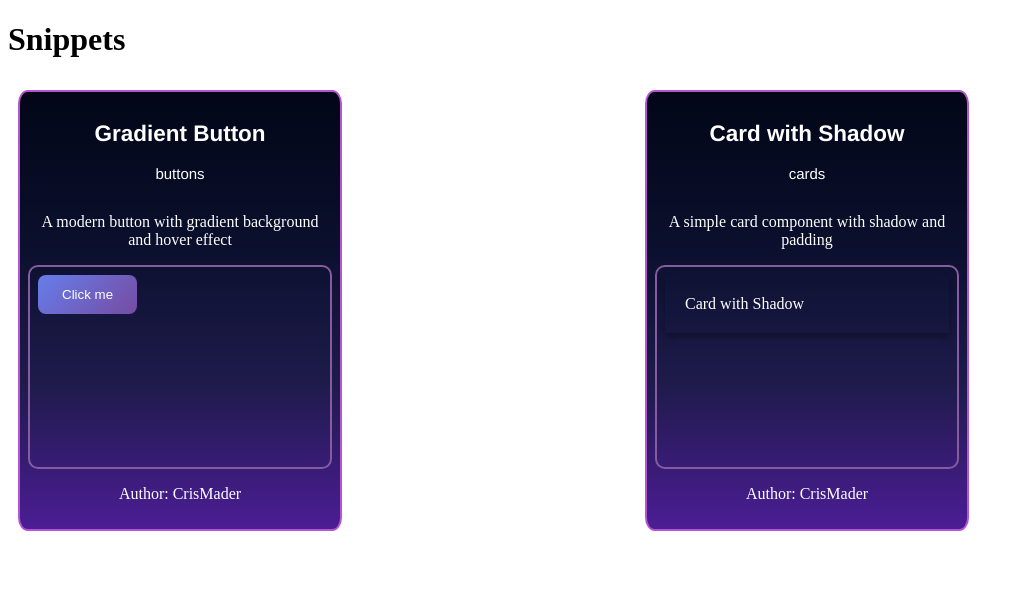
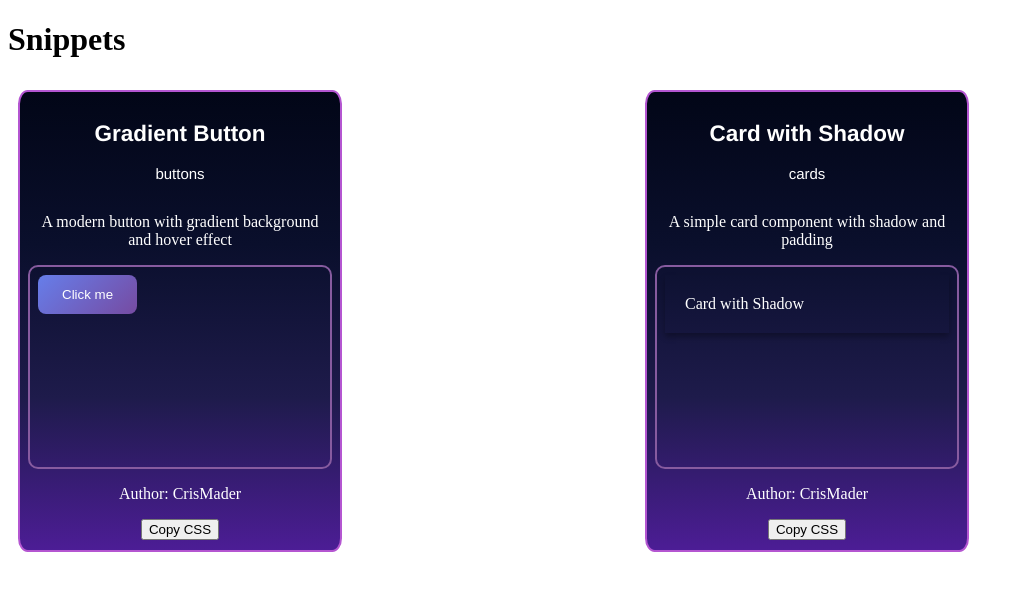
Before and after one commit to CrisMader/StyleLab, a React (Vite) app: page / in a window 1280 px wide. Shown: the top 590 px of the page, without its empty margins (0-1023 px from the left). Built offline with nearby package versions, Linux system fonts and the light colour scheme.

Commit message:
Adding copy button to SnippetCard

```diff
--- a/src/components/SnippetCard.tsx
+++ b/src/components/SnippetCard.tsx
@@ -1,6 +1,7 @@
 import type { Snippet } from "../types"
 import styles from '../styles/SnippetCard.module.css'
 import { SnippetCardPreview } from "./SnippetCardPreview"
+import { CopyButton } from "./CopyButton"
 
 interface SnippetCardProps {
     snippet: Snippet
@@ -17,6 +18,7 @@ export const SnippetCard = ({ snippet }: SnippetCardProps) => {
                 <p>{snippet.description}</p>
                 <SnippetCardPreview cssCode={snippet.cssCode} htmlCode={snippet.htmlCode}/>
                 <p>Author: {snippet.author}</p>
+                <CopyButton copyText={snippet.cssCode}/>
             </article>
     )
 }
```
